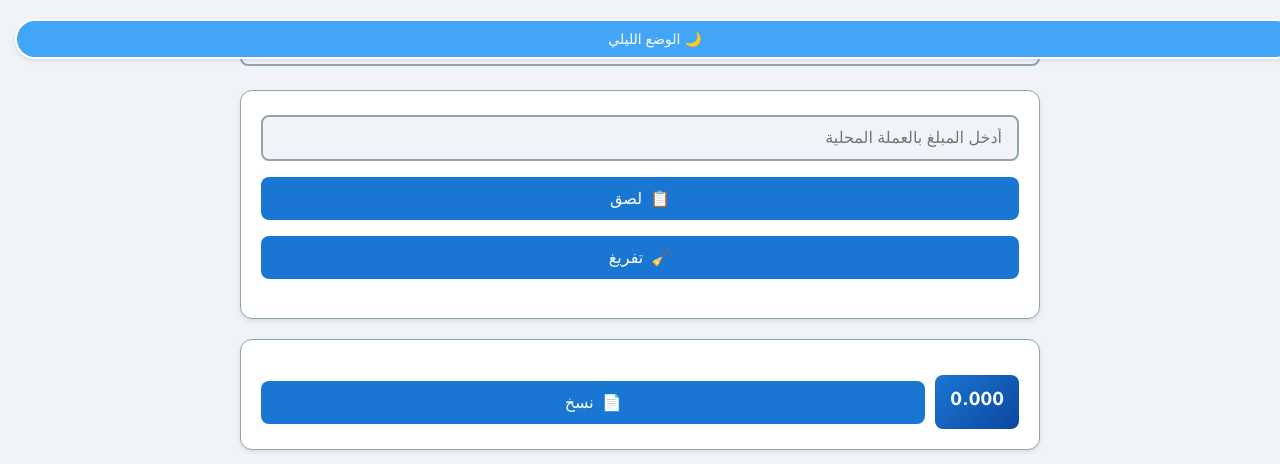
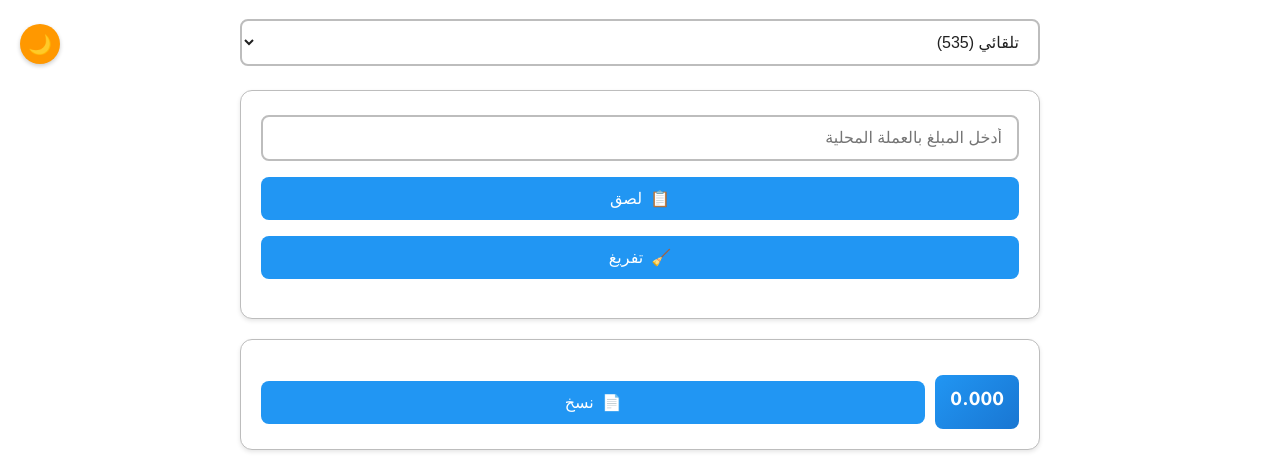
Before and after one commit to m-almwmry/4esm1, a plain HTML site: page index.html in a window 1280 px wide. Shown: the top 464 px of the page. Drawn offline with Linux system fonts and the light colour scheme; grey boxes are pictures that could not be loaded.

Commit message:
Update index.html

```diff
--- a/index.html
+++ b/index.html
@@ -6,22 +6,21 @@
     <title>حاسبة التحويل العملية</title>
     <link href="https://fonts.googleapis.com/css2?family=Tajawal:wght@300;500;700&display=swap" rel="stylesheet">
     <style>
-        /* نفس الأنماط السابقة بدون تعديل */
         :root {
-            --primary-color: #1976D2;
-            --secondary-color: #0D47A1;
-            --accent-color: #42A5F5;
-            --background-color: #f0f4f8;
-            --text-color: #1a237e;
-            --border-color: #90a4ae;
-            --gradient: linear-gradient(135deg, #1976D2 0%, #0D47A1 100%);
+            --primary-color: #2196F3;
+            --secondary-color: #1976D2;
+            --accent-color: #FF9800;
+            --background-color: #ffffff;
+            --text-color: #212121;
+            --border-color: #BDBDBD;
+            --gradient: linear-gradient(135deg, #2196F3 0%, #1976D2 100%);
         }
 
         .dark-mode {
-            --background-color: #1A237E;
-            --text-color: #E3F2FD;
-            --border-color: #3949AB;
-            --gradient: linear-gradient(135deg, #1A237E 0%, #0D47A1 100%);
+            --background-color: #263238;
+            --text-color: #CFD8DC;
+            --border-color: #455A64;
+            --gradient: linear-gradient(135deg, #455A64 0%, #263238 100%);
         }
 
         body {
@@ -41,11 +40,7 @@
             border-radius: 12px;
             margin-bottom: 20px;
             box-shadow: 0 2px 4px rgba(0, 0, 0, 0.1);
-            background: #ffffff;
-        }
-
-        .dark-mode .container {
-            background: #0D47A1;
+            background: var(--background-color);
         }
 
         .input-group {
@@ -118,19 +113,22 @@
 
         .dark-mode-toggle {
             position: fixed;
-            top: 15px;
-            left: 15px;
+            top: 20px;
+            left: 20px;
             background: var(--accent-color);
             color: white;
-            padding: 10px 18px;
-            border-radius: 25px;
-            box-shadow: 0 2px 4px rgba(0, 0, 0, 0.1);
-            border: 2px solid white;
+            padding: 0;
+            border-radius: 50%;
+            box-shadow: 0 2px 4px rgba(0, 0, 0, 0.2);
+            border: none;
+            cursor: pointer;
             z-index: 1000;
+            width: 40px;
+            height: 40px;
             display: flex;
             align-items: center;
-            gap: 8px;
-            font-size: 14px;
+            justify-content: center;
+            font-size: 1.2em;
         }
 
         .google-play-badge {
@@ -164,10 +162,11 @@
             }
 
             .dark-mode-toggle {
-                top: 10px;
-                left: 10px;
-                padding: 8px 12px;
-                font-size: 12px;
+                top: 15px;
+                left: 15px;
+                width: 35px;
+                height: 35px;
+                font-size: 1em;
             }
 
             .input-group {
@@ -177,7 +176,7 @@
     </style>
 </head>
 <body>
-    <button class="dark-mode-toggle" onclick="toggleDarkMode()">🌙 الوضع الليلي</button>
+    <button class="dark-mode-toggle" onclick="toggleDarkMode()">🌙</button>
 
     <div class="settings">
         <select id="dollarRateMode" onchange="toggleRateInput()">
@@ -201,7 +200,7 @@
 
     <div class="container">
         <div class="result-container">
-            <div class="result" id="result">0.000</div> <!-- تم التعديل هنا -->
+            <div class="result" id="result">0.000</div>
             <button class="copy-result-btn" onclick="copyResult()">
                 <span>📄</span> نسخ
             </button>
@@ -224,7 +223,7 @@
         function calculate() {
             const amount = parseFloat(document.getElementById('amount').value) || 0;
             const result = amount / dollarRate;
-            resultElement.textContent = result.toFixed(3); // تم التعديل هنا من 4 إلى 3
+            resultElement.textContent = result.toFixed(3);
         }
 
         function toggleRateInput() {
@@ -267,10 +266,19 @@
             const body = document.body;
             body.classList.toggle('dark-mode');
             const toggleBtn = document.querySelector('.dark-mode-toggle');
-            toggleBtn.textContent = body.classList.contains('dark-mode') ? '☀️ الوضع النهاري' : '🌙 الوضع الليلي';
+            toggleBtn.textContent = body.classList.contains('dark-mode') ? '☀️' : '🌙';
+            localStorage.setItem('darkMode', body.classList.contains('dark-mode'));
         }
 
-        // Event Listeners
+        function loadPreferences() {
+            const isDarkMode = localStorage.getItem('darkMode') === 'true';
+            if (isDarkMode) {
+                document.body.classList.add('dark-mode');
+                document.querySelector('.dark-mode-toggle').textContent = '☀️';
+            }
+        }
+
+        window.addEventListener('load', loadPreferences);
         document.getElementById('amount').addEventListener('input', calculate);
         manualRateInput.addEventListener('input', () => {
             dollarRate = parseFloat(manualRateInput.value) || 535;
```
